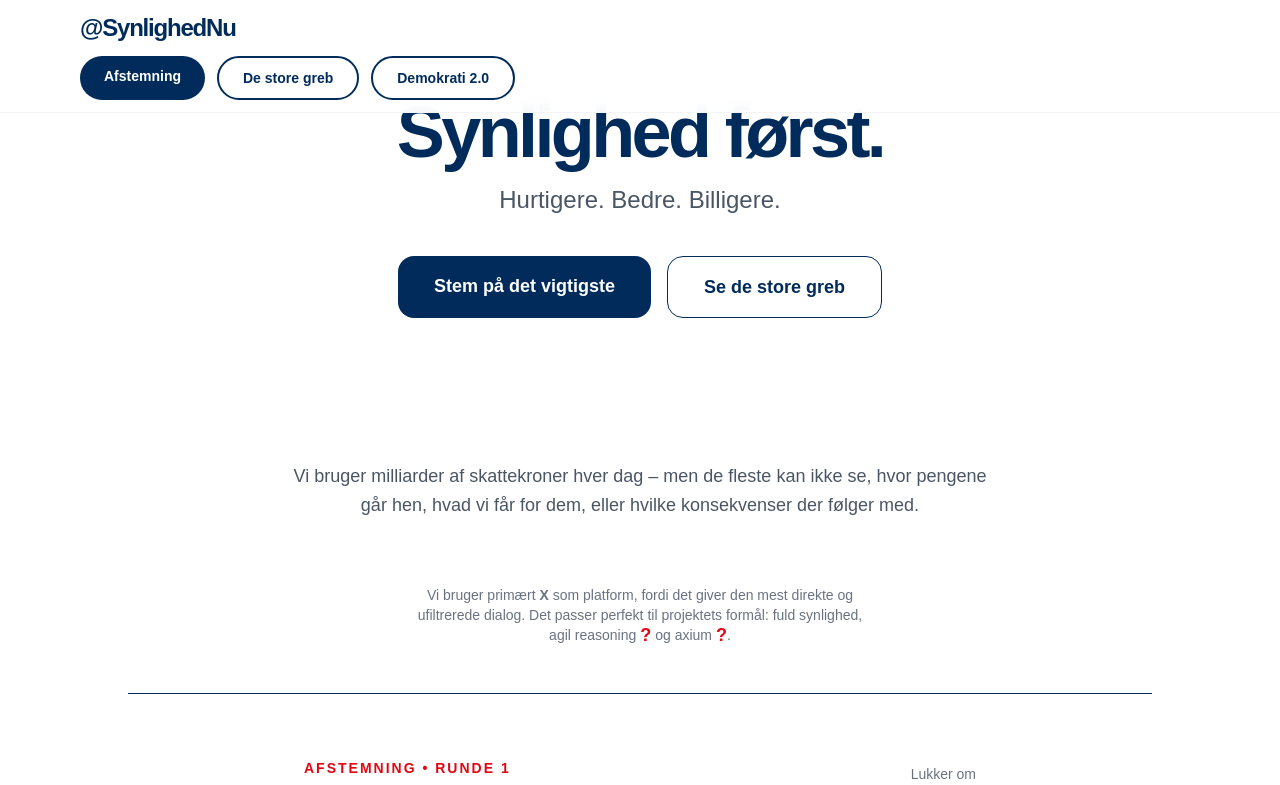
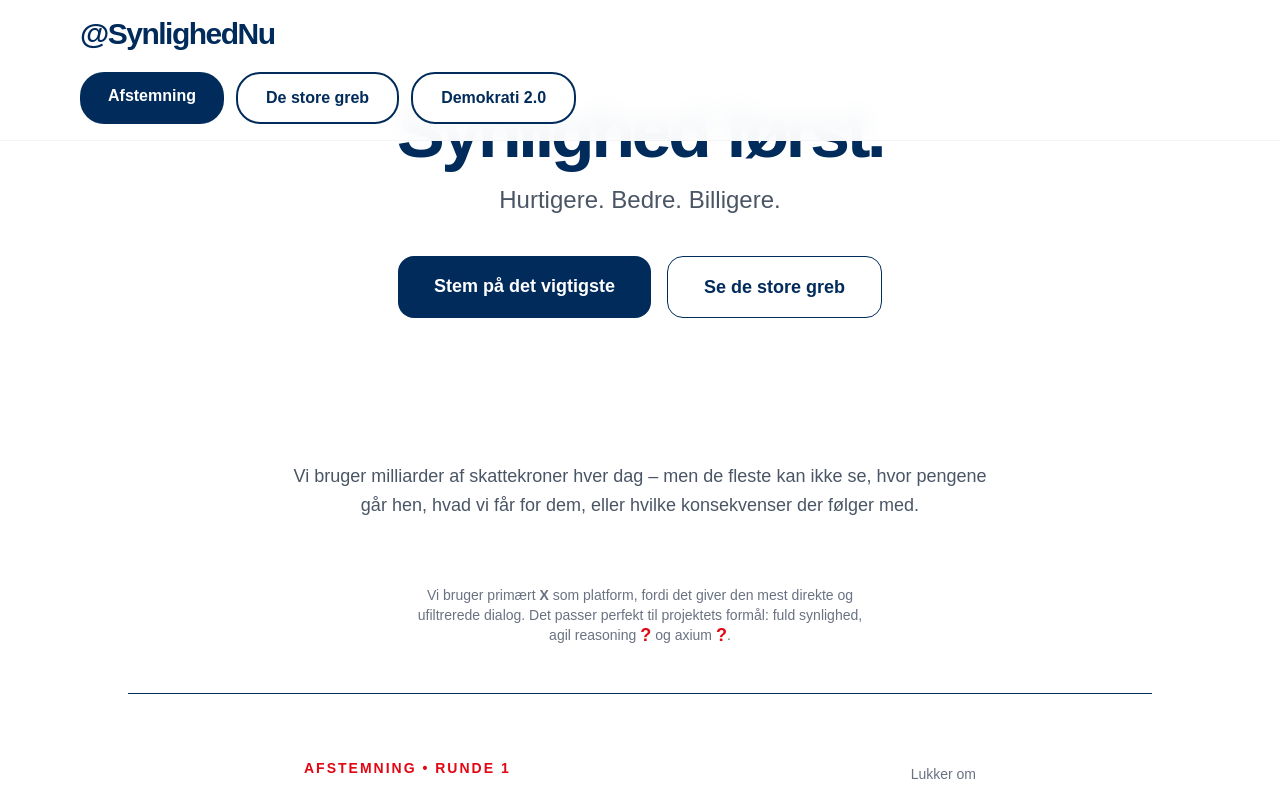
Before and after one commit to synlighed-nu/synlighed-nu-clean, a Next.js app: page / in a window 1280 px wide. Shown: the top 785 px of the page. Built offline with nearby package versions, Linux system fonts and the light colour scheme.

Commit message:
Update _Nav.tsx

```diff
--- a/app/components/_Nav.tsx
+++ b/app/components/_Nav.tsx
@@ -5,36 +5,36 @@ import React from 'react';
 export default function Nav() {
   return (
     <nav className="fixed top-0 left-0 right-0 bg-white/95 backdrop-blur-md z-50 border-b border-gray-100">
-      <div className="max-w-6xl mx-auto px-4 py-3">
+      <div className="max-w-6xl mx-auto px-4 py-4">
 
-        {/* Top linje – @SynlighedNu som overskrift */}
+        {/* @SynlighedNu – hovedoverskrift */}
         <a
           href="https://x.com/SynlighedNu"
           target="_blank"
-          className="flex items-center justify-center sm:justify-start gap-2 text-xl sm:text-2xl font-semibold tracking-tighter text-[#002B5B] hover:text-[#001B3D] transition-colors mb-3"
+          className="block text-center sm:text-left text-3xl font-bold tracking-tighter text-[#002B5B] hover:text-[#001B3D] transition-colors mb-5"
         >
-          <span>@SynlighedNu</span>
+          @SynlighedNu
         </a>
 
-        {/* Knapper – lidt mere kompakte på mobil */}
-        <div className="flex flex-wrap gap-2 sm:gap-3 justify-center sm:justify-start">
+        {/* Knapper – pænt centreret på både mobil og desktop */}
+        <div className="flex flex-wrap gap-3 justify-center sm:justify-start">
           <a
             href="#afstemning"
-            className="px-5 sm:px-6 py-2.5 bg-[#002B5B] hover:bg-[#001B3D] text-white text-sm font-semibold rounded-3xl transition-colors flex-1 sm:flex-none text-center"
+            className="px-7 py-3 bg-[#002B5B] hover:bg-[#001B3D] text-white text-base font-semibold rounded-3xl transition-colors"
           >
             Afstemning
           </a>
 
           <a
             href="#de-store-greb"
-            className="px-5 sm:px-6 py-2.5 bg-white border-2 border-[#002B5B] hover:bg-[#002B5B] hover:text-white text-[#002B5B] text-sm font-semibold rounded-3xl transition-colors flex-1 sm:flex-none text-center"
+            className="px-7 py-3 bg-white border-2 border-[#002B5B] hover:bg-[#002B5B] hover:text-white text-[#002B5B] text-base font-semibold rounded-3xl transition-colors"
           >
             De store greb
           </a>
 
           <a
             href="#demokrati-2-0"
-            className="px-5 sm:px-6 py-2.5 bg-white border-2 border-[#002B5B] hover:bg-[#002B5B] hover:text-white text-[#002B5B] text-sm font-semibold rounded-3xl transition-colors flex-1 sm:flex-none text-center"
+            className="px-7 py-3 bg-white border-2 border-[#002B5B] hover:bg-[#002B5B] hover:text-white text-[#002B5B] text-base font-semibold rounded-3xl transition-colors"
           >
             Demokrati 2.0
           </a>
```
